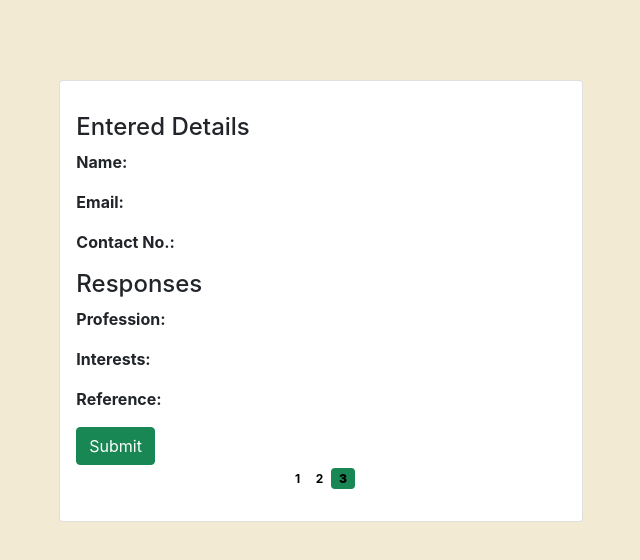
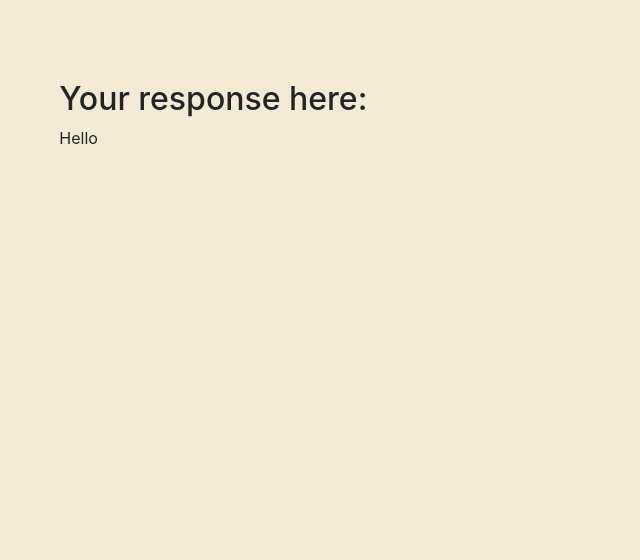
Before and after one commit to pritis14/fair-ui, a React (Create React App) app: page /details in a window 1280 px wide. Shown: the top 560 px of the page, without its empty margins (319-959 px from the left). Built offline with nearby package versions, Linux system fonts and the light colour scheme.

Commit message:
Working -1

```diff
--- a/src/Components/EnteredDetails.js
+++ b/src/Components/EnteredDetails.js
@@ -1,66 +1,52 @@
 // EnteredDetails.js
 
 import { useNavigate } from 'react-router-dom';
+import { useState, useEffect } from 'react';
 
-export default function EnteredDetails(props) {
+ function EnteredDetails(props) {
+	console.log(props)
 const navigate = useNavigate();
 
 // Function to handle form submission
 const submit = () => {
-	console.log(props.data); // Log basicData object
-	console.log(props.questiondData); // Log questionData object
-	navigate('/thanks'); // Navigate to the thanks page
+	console.log("HERE!")
+	// console.log(props.data); // Log basicData object
+	// console.log(props.questiondData); // Log questionData object
+	// navigate('/thanks'); // Navigate to the thanks page
 };
+
+const [panelsData, changePanel] = useState([]);
+
+useEffect(() => {
+	console.log(props, "PRPRP");
+	changePanel(props);
+  }, [props]);
 
 return (
 	<div className="container-fluid qform">
 	<div className="col-md-5 m-auto">
-		<div className="mt-3">
-		<div className="card text-left h-100">
-			<div className="card-body my-3">
-			<h4>Entered Details</h4>
 
-			{/* Display basicData */}
-			<p>
-				<b>Name:</b> {props.data.name}
-			</p>
-			<p>
-				<b>Email:</b> {props.data.email}
-			</p>
-			<p>
-				<b>Contact No.:</b> {props.data.contact}
-			</p>
+		 <h2>Your response here: </h2>
 
-			<h4>Responses</h4>
+		{ panelsData && Array.isArray(panelsData) ? panelsData.map((dt) => {
+			console.log(panelsData)
+			return (<div>
+				<ul>
+				<li>
+					{dt.quesId}
+				</li>
+				<li>
+					{dt.answer}
+				</li>
+				</ul>
+			</div>)
+		}): (<div><p>Hello</p></div>)}
 
-			{/* Display questionData */}
-			<p>
-				<b>Profession:</b> {props.questiondData.profession}
-			</p>
-			<p>
-				<b>Interests:</b> {props.questiondData.interest}
-			</p>
-			<p>
-				<b>Reference:</b> {props.questiondData.reference}
-			</p>
 
-			{/* Submit button */}
-			<button type="submit" onClick={submit} className="btn btn-success">
-				Submit
-			</button>
 
-			{/* Page numbers */}
-			<center>
-				<span className="badge rounded-pill disabled">1</span>
-				<span className="badge rounded-pill disabled">2</span>
-				<span className="badge badge-pill bg-success">
-				<b>3</b>
-				</span>
-			</center>
-			</div>
-		</div>
-		</div>
 	</div>
 	</div>
 );
 }
+
+export default EnteredDetails;
--- a/src/Components/Question3.js
+++ b/src/Components/Question3.js
@@ -1,5 +1,6 @@
 import React, { useState, useEffect } from 'react';
 import { useNavigate } from 'react-router-dom';
+import EnteredDetails from './EnteredDetails';
 
 function Questions3() {
   //const navigate = useNavigate();
@@ -37,7 +38,7 @@ function Questions3() {
 
   const [quesDetails, setQuesDetails] = useState([]);
   const [quesNo, setQuesNo] = useState(0);
-  const [isFinish,setFinish]=useState(false);
+  const [isFinish, setFinish] = useState(false);
 
   useEffect(() => {
     fetchQuestions();
@@ -46,18 +47,18 @@ function Questions3() {
   const fetchQuestions = (quesType = "") => {
     fetch(`http://localhost:8080/bySurveyAndQuestionType/1/${quesNo}${quesType}`)
       .then(response => {
-        if(response.status===200){
+        if (response.status === 200) {
           return response.json()
         }
-        else{
-        setFinish(true)
+        else {
+          setFinish(true)
         }
       })
       .then(data => {
         if (data) {
           setQuesDetails(data)
           setQuesNo(data.quesId)
-        } else{
+        } else {
           setFinish(true)
         }
       }
@@ -67,13 +68,30 @@ function Questions3() {
     console.log(answers);
   }
 
-  return isFinish?<div>SurveyFinish</div>:(<>
+  return isFinish ?
+ (
+  <>
+  {
+    answers.map((dt)=> {
+      return (<div>
+				<ul>
+				<li>
+					question: {dt.quesId}
+				</li>
+				<li>
+					answer: {dt.answer}
+				</li>
+				</ul>
+			</div>)
+    })
+  }
+  </>
+ )
+
+ : (<>
 
     <div className="form-group m-2" onChange={e => setAnswer(e.target.value)}>
       <label htmlFor="q1">
-        {/* {quesDetails.map(ques=>(
-
-          <b>{count}</b>{ques.quesDetails})} */}
         <p><b>{count}</b>{quesDetails.quesDescription}</p>
       </label>
       <br />
@@ -87,7 +105,13 @@ function Questions3() {
             className="m-2"
             value={id}
           />
-          <label htmlFor={id}> {id}</label>
+          <label htmlFor={id}>{id}</label>
+
+          {/* <label htmlFor={id}> if(id='Y') {"yes"}
+          else {"no"} </label> */}
+          {/* { id==='Y' <label>yes </label>}
+          {id ==='N' <label>no </label>} */}
+
           <br />
         </>
       ))}
```
